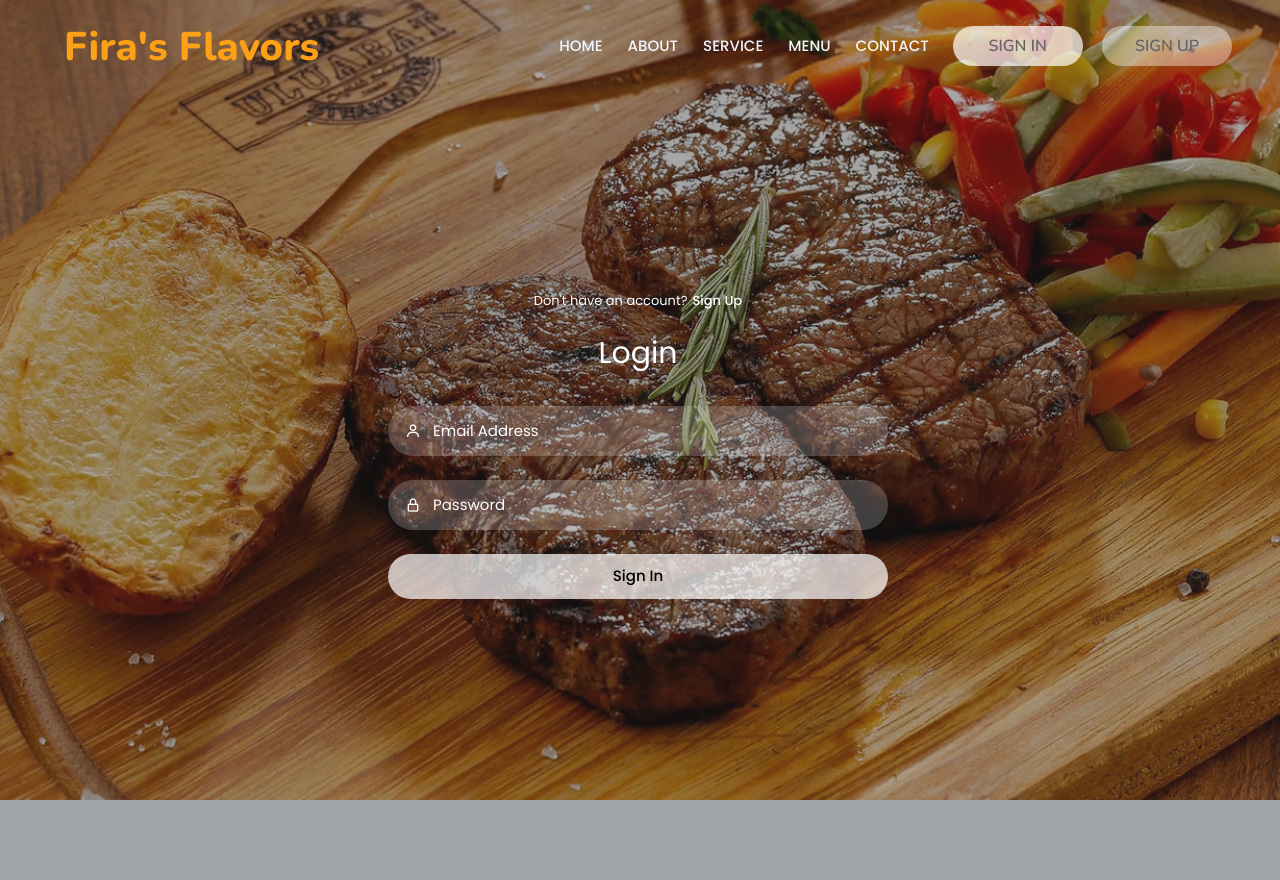
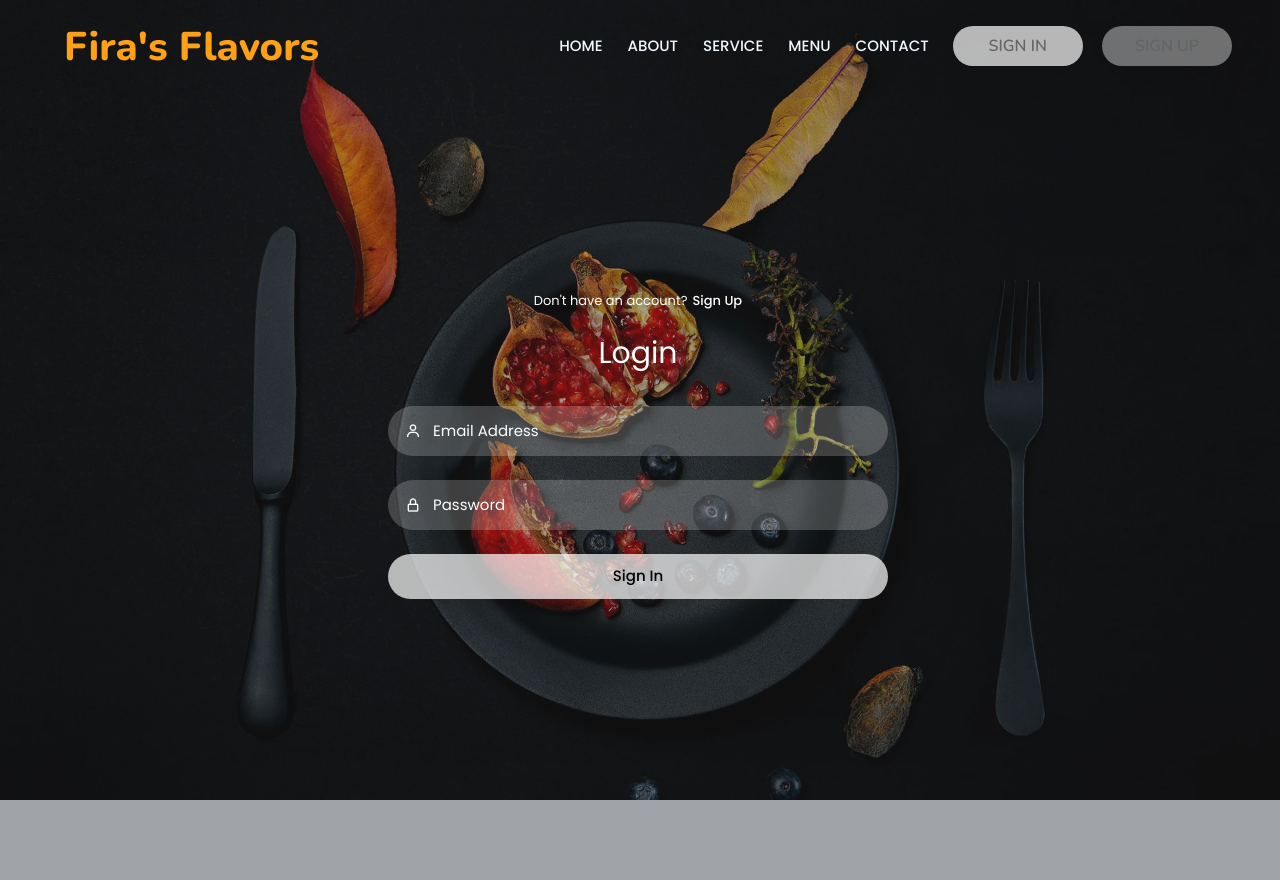
Before and after one commit to FirasKahlaoui/firas-flavors, a PHP site: page /login.php in a window 1280 px wide. Run offline with PHP 8.4, Linux system fonts and the light colour scheme.

Commit message:
Remove the stucked bg image

```diff
--- a/css/login.css
+++ b/css/login.css
@@ -10,7 +10,7 @@
 
 body::after {
   content: "";
-  background: url("../img/bg-hero.jpg");
+  background: url("../img/login-bg.webp");
   background-size: cover;
   background-repeat: no-repeat;
   background-attachment: fixed;
@@ -22,7 +22,6 @@ body::after {
   position: absolute;
   z-index: -1;
 }
-
 body {
   overflow: hidden;
   position: relative;
```
Also changed, not shown: img/login-bg.webp (added).
